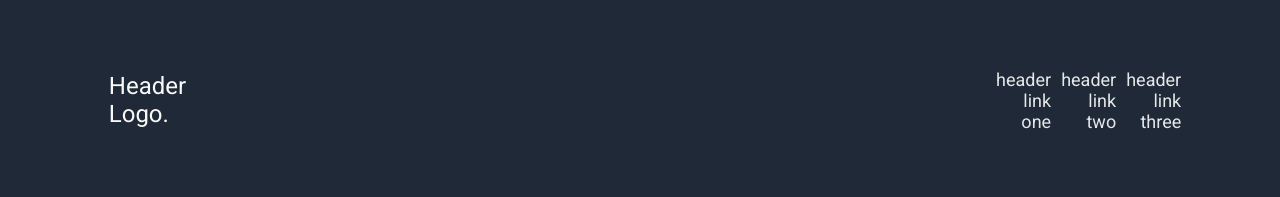
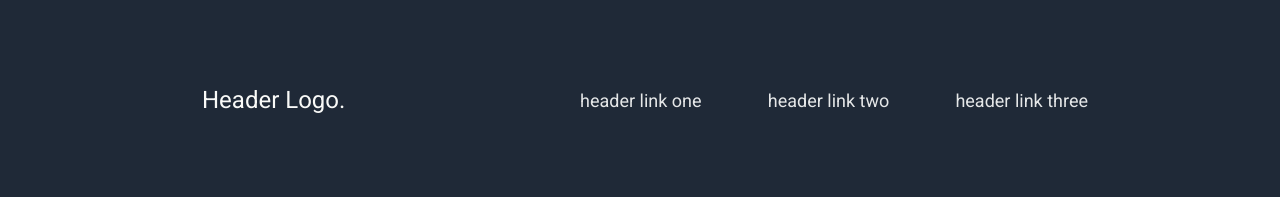
Before and after one commit to Midhu7/Landing-Page-Replication, a plain HTML site: page index.html in a window 1280 px wide. Shown: the top 197 px of the page. Drawn offline with Linux system fonts and the light colour scheme.

Commit message:
menus adjusted

```diff
--- a/styles.css
+++ b/styles.css
@@ -60,11 +60,9 @@ img{
 #links{
     display: flex;
     gap:10px;
-    padding-left: 50em;
 }
 
 #navbar div a{
-    text-align: right;
     flex: 1 1 auto;
     justify-content:flex-end;
     text-decoration: none;
```
